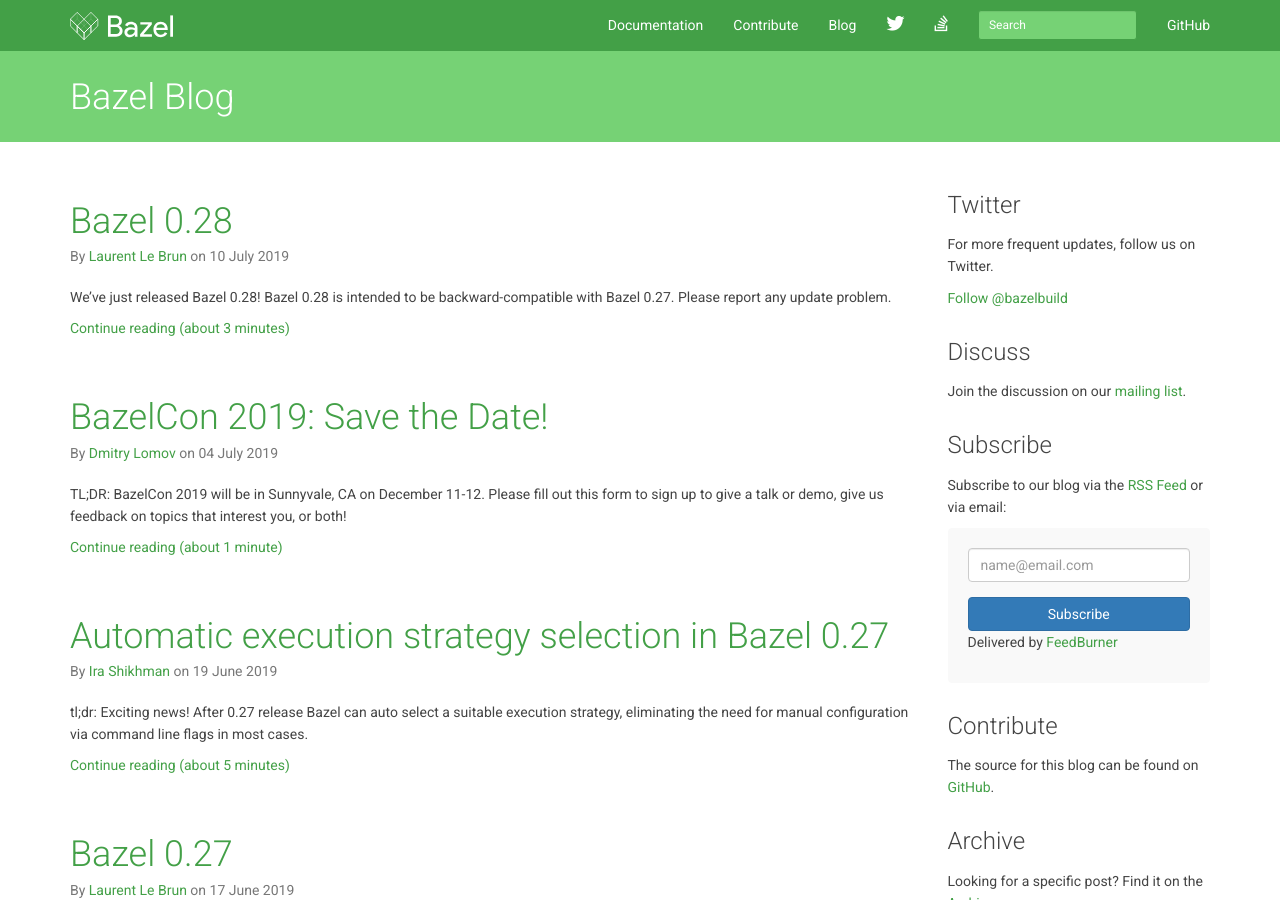
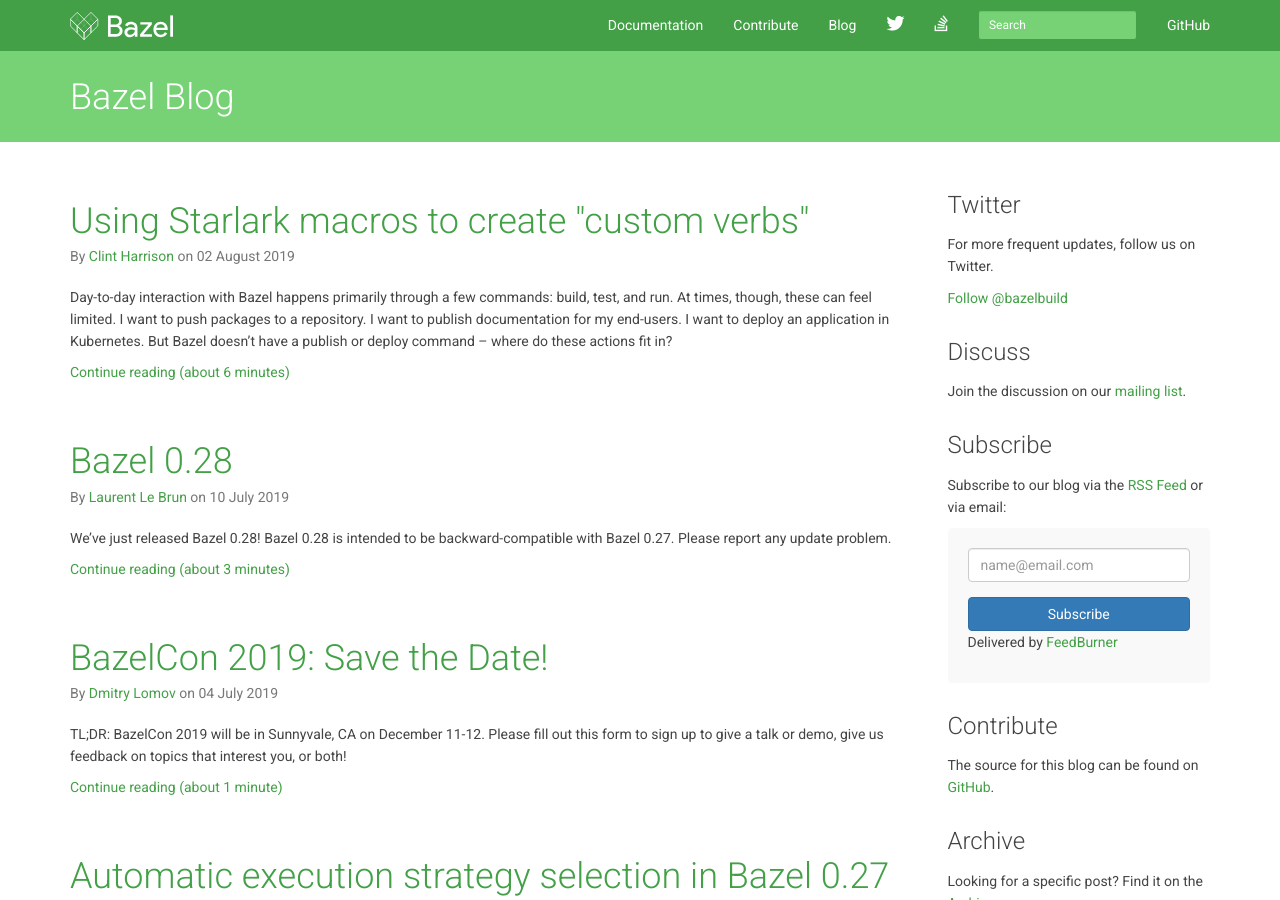
Before and after one commit to bazelbuild/bazel-blog, a Jekyll site: the page built from index.html, in a window 1280 px wide and 900 px high. Built offline with Jekyll 4.4.1, drawn with Linux system fonts in a browser that asks for light colours; nearby versions of some CDN libraries; library files that are not in the unit come from our copies; Markdown is read by kramdown in place of the engine named in the settings; the list of posts is cut into pages by our own code; some of the changed lines change nothing that is shown; some of the changed text lies outside the part shown.

Commit message:
Add post describing "custom verbs"
Thanks to @alexeagle for the idea.

````diff
--- a/_config.yml
+++ b/_config.yml
@@ -48,6 +48,10 @@
   cgrushko:
     - Carmi Grushko
     - https://github.com/cgrushko
+
+  clintharrison:
+    - Clint Harrison
+    - https://github.com/clintharrison
 
   cparsons:
     - Christopher Parsons
--- /dev/null
+++ b/_posts/2019-08-02-custom-verbs.md
@@ -0,0 +1,157 @@
+---
+layout: posts
+title: Using Starlark macros to create "custom verbs"
+authors:
+  - clintharrison
+---
+
+Day-to-day interaction with Bazel happens primarily through a few commands:
+`build`, `test`, and `run`. At times, though, these can feel limited. I want to
+push packages to a repository. I want to publish documentation for my
+end-users. I want to deploy an application in Kubernetes.  But Bazel doesn't
+have a `publish` or `deploy` command – where do these actions fit in?
+
+## The versatility of `bazel run`
+
+Bazel's focus on hermeticity, reproducibility, and incrementality means the
+`build` and `test` commands aren't helpful the above tasks. These actions may
+run in a sandbox, with limited network access, and aren't guaranteed to be
+re-run with every `bazel build`.
+
+Instead, we rely on `bazel run`: the workhorse for tasks we *want* to have side
+effects. Bazel users are accustomed to rules that create executables, and rule
+authors can follow a common set of patterns to extend this to "custom verbs".
+
+### In the wild: `rules_k8s`
+For an example, consider
+[`rules_k8s`]([https://github.com/bazelbuild/rules_k8s](https://github.com/bazelbuild/rules_k8s)),
+the Kubernetes rules for Bazel. Suppose we have the following target:
+
+```python
+# BUILD file in //application/k8s
+k8s_object(
+    name = "staging",
+    kind = "deployment",
+    cluster = "testing",
+    template = "deployment.yaml",
+)
+```
+
+The [`k8s_object` rule](https://github.com/bazelbuild/rules_k8s#usage) builds a
+standard Kubernetes YAML file when `bazel build` is used on the `staging`
+target. However, the additional targets are also created by the `k8s_object`
+macro with names like `staging.apply` and `:staging.delete`. These build
+scripts to perform those actions, and when executed with `bazel run
+staging.apply`, these behave like our own `bazel k8s-apply` or `bazel
+k8s-delete` commands.
+
+### Another example: `ts_api_guardian_test`
+
+This pattern can also be seen in the Angular project. The
+[`ts_api_guardian_test` macro](https://github.com/angular/angular/blob/16ac611a8410e6bcef8ffc779f488ca4fa102155/tools/ts-api-guardian/index.bzl#L22)
+produces two targets. The first is a standard `nodejs_test` target which compares
+some generated output against a "golden" file (that is, a file containing the
+expected output). This can be built and run with a normal `bazel
+test` invocation. In `angular-cli`, we can run [one such
+target](https://github.com/angular/angular-cli/blob/e1269cb520871ee29b1a4eec6e6c0e4a94f0b5fc/etc/api/BUILD)
+with `bazel test //etc/api:angular_devkit_core_api`.
+
+Over time, this golden file may need to be updated for legitimate reasons.
+Updating this manually is tedious and error-prone, so this macro also provides
+a `nodejs_binary` target that updates the golden file, instead of comparing
+against it. Effectively, the same test script can bewritten to run in "verify"
+or "accept" mode, based on how it's invoked. This follows the same pattern
+we've learned already! There is no native `bazel test-accept` command, but the
+same effect can be achieved with `bazel run //etc/api:angular_devkit_core_api.accept`.
+
+This pattern can be quite powerful, and turns out to be quite common once you
+learn to recognize it.
+
+## Adapting your own rules
+
+[Starlark macros](https://docs.bazel.build/versions/master/skylark/macros.html)
+are the heart of this pattern. Macros are used like rules, but they can create
+several targets. Typically, they will create a target with the specified name
+which performs the primary build action: perhaps it builds a normal binary, a
+Docker image, or an archive of source code. In this pattern, additional targets
+are created to produce scripts performing side effects based on the output of
+the primary target, like publishing the resulting binary or updating the
+expected test output.
+
+To illustrate this, we'll wrap an imaginary rule that generates a website with
+[Sphinx](https://www.sphinx-doc.org) with a macro to create an additional
+target that allows the user to publish it when ready. Consider the following
+existing rule for generating a website with Sphinx:
+
+```python
+_sphinx_site = rule(
+     implementation = _sphinx_impl,
+     attrs = {"srcs": attr.label_list(allow_files = [".rst"])},
+)
+```
+
+Next, consider a rule like the following, which builds a script that, when run,
+publishes the generated pages:
+
+```python
+_sphinx_publisher = rule(
+    implementation = _publish_impl,
+    attrs = {
+        "site": attr.label(),
+        "_publisher": attr.label(
+            default = "//internal/sphinx:publisher",
+            executable = True,
+        ),
+    },
+    executable = True,
+)
+```
+
+Finally, we define the following macro to create targets for both of the above
+rules together:
+
+```python
+def sphinx_site(name, srcs = [], **kwargs):
+    # This creates the primary target, propducing the Sphinx-generated HTML.
+    _sphinx_site(name = name, srcs = srcs, **kwargs)
+    # This creates the secondary target, which produces a script for publishing
+    # the site generated above.
+    _sphinx_publisher(name = "%s.publish" % name, site = name, **kwargs)
+```
+
+In our `BUILD` files, we use the macro as though it just creates the primary target:
+
+```python
+sphinx_site(
+    name = "docs",
+    srcs = ["index.md", "providers.md"],
+)
+```
+
+In this example, a "docs" target is created, just as though the macro were a
+standard, single Bazel rule. When built, the rule generates some configuration
+and runs Sphinx to produce an HTML site, ready for manual inspection. However,
+an additional "docs.publish" target is also created, which builds a script for
+publishing the site. Once we check the output of the primary target, we can use
+`bazel run :docs.publish` to publish it for public consumption, just like an
+imaginary `bazel publish` command.
+
+
+It's not immediately obvious what the implementation of the `_sphinx_publisher`
+rule might look like. Often, actions like this write a _launcher_ shell script.
+This method typically involves using
+[`ctx.actions.expand_template`](https://docs.bazel.build/versions/0.28.0/skylark/lib/actions.html#expand_template)
+to write a very simple shell script, in this case invoking the publisher binary
+with a path to the output of the primary target. This way, the publisher
+implementation can remain generic, the `_sphinx_site` rule can just produce
+HTML, and this small script is all that's necessary to combine the two
+together.
+
+
+In `rules_k8s`, this is indeed what `.apply` does:
+[`expand_template`](https://github.com/bazelbuild/rules_k8s/blob/f10e7025df7651f47a76abf1db5ade1ffeb0c6ac/k8s/object.bzl#L213-L241)
+writes a very simple Bash script, based on
+[`apply.sh.tpl`](https://github.com/bazelbuild/rules_k8s/blob/f10e7025df7651f47a76abf1db5ade1ffeb0c6ac/k8s/apply.sh.tpl),
+which runs `kubectl` with the output of the primary target. This script can
+then be build and run with `bazel run :staging.apply`, effectively providing a
+`k8s-apply` command for `k8s_object` targets.
````
